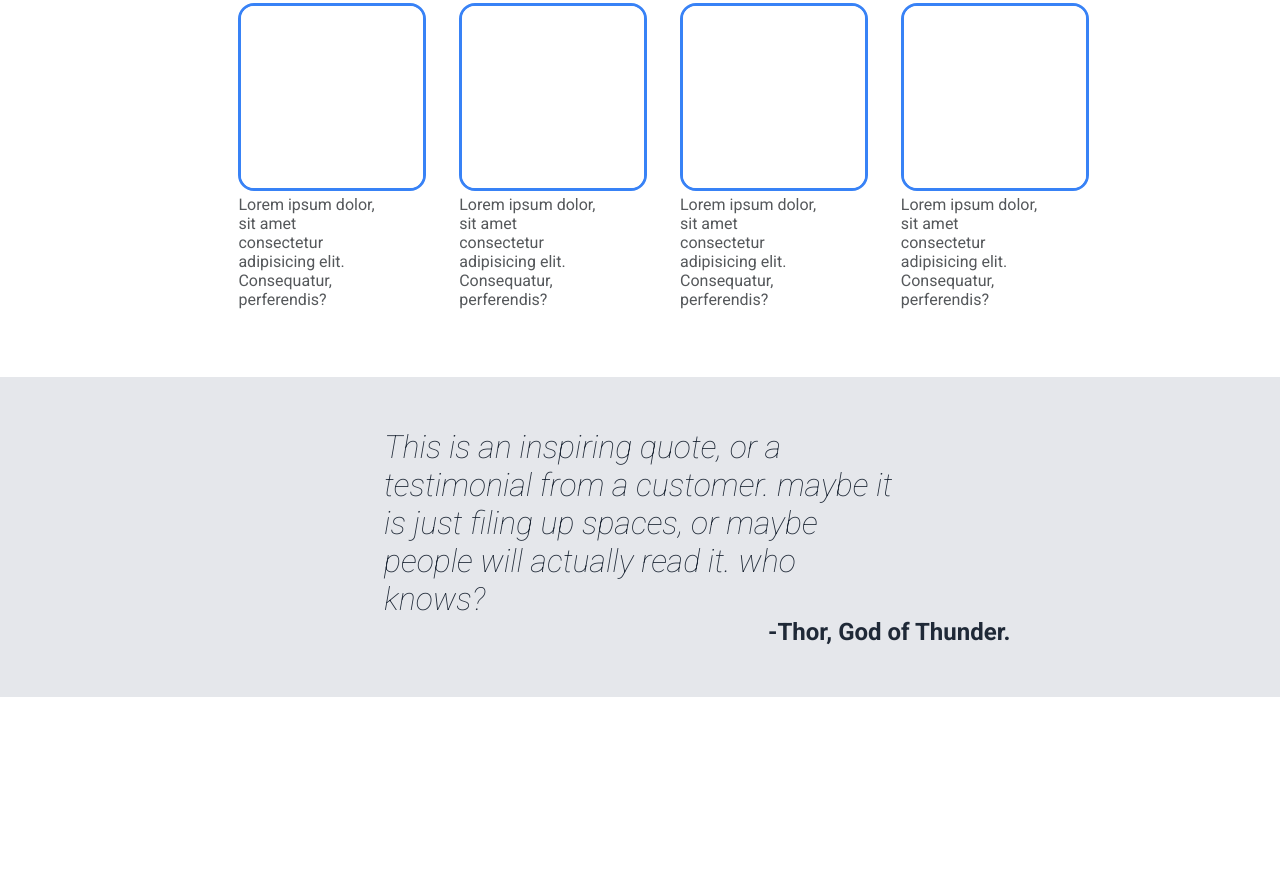
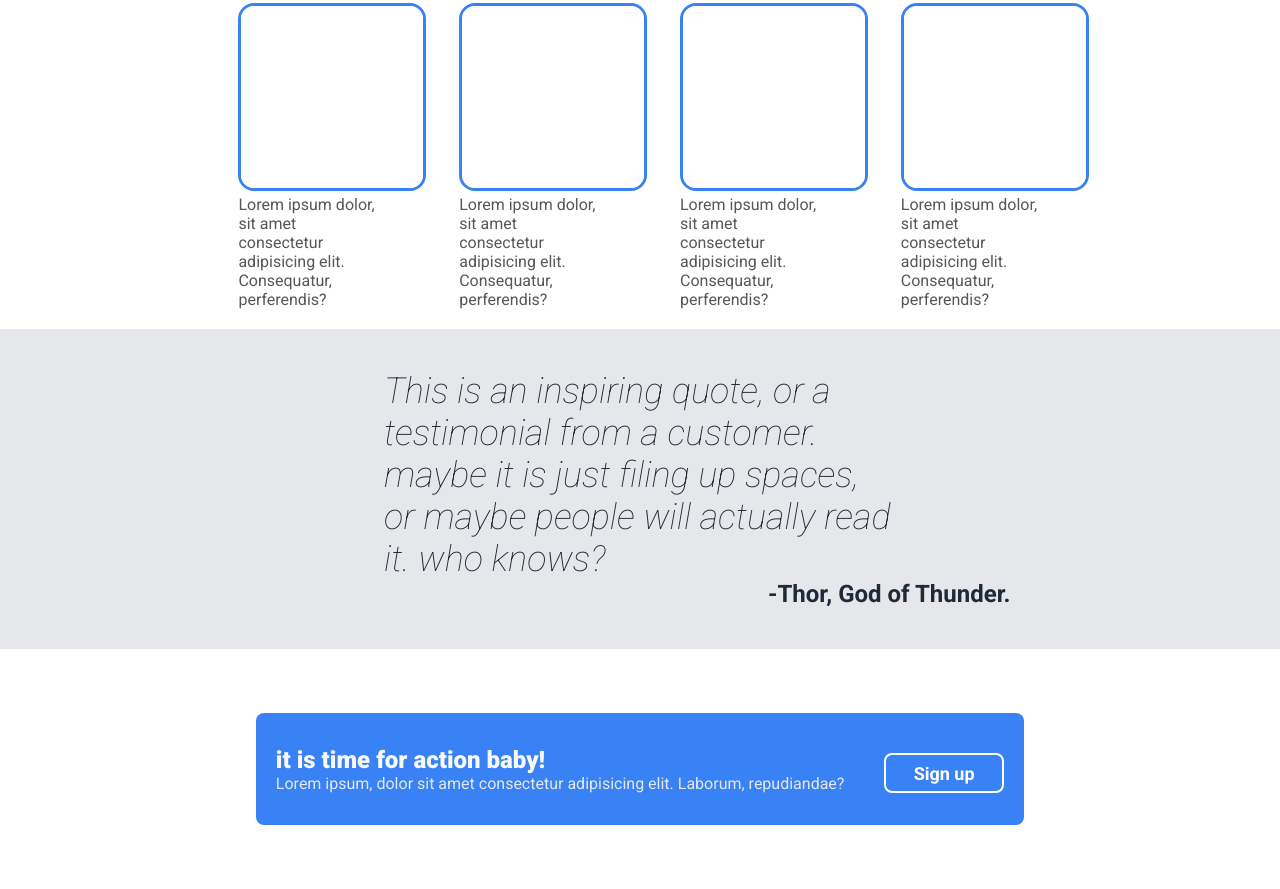
Before and after one commit to MalekD5/landing-page, a plain HTML site: page index.html in a window 1280 px wide. Shown: the part 671-1560 px from the top of the page. Before the commit the page ends 1368 px from the top, so only its background shows below. Drawn offline with Linux system fonts and the light colour scheme.

Commit message:
add action section

```diff
--- a/index.html
+++ b/index.html
@@ -53,6 +53,7 @@
     </div>
   </div>
 
+  <!-- Done quote-->
   <div class="quote-container">
     <div class="quote-container_quote">
       <h1>
@@ -61,5 +62,15 @@
     </div>
     <p>-Thor, God of Thunder.</p>
   </div>
+
+  <div class="action-container">
+    <div class="action-part">
+      <div class="action-part-text">
+        <h2>it is time for action baby!</h2>
+        <p>Lorem ipsum, dolor sit amet consectetur adipisicing elit. Laborum, repudiandae?</p>
+      </div>
+      <button>Sign up</button>
+    </div>
+  </div>
 </body>
 </html>
--- a/main.css
+++ b/main.css
@@ -15,7 +15,7 @@
       margin: 0;
       font-family: 'Roboto', sans-serif;
       font-weight: normal;
-      color: var(--dark-background)
+      color: var(--hero-main);
 }
 
 /*
@@ -124,7 +124,6 @@
       justify-content: start;
       align-items: center;
       gap: 3rem;
-      margin-bottom: 3rem;
 }
 
 .info-container > h1 {
@@ -176,7 +175,7 @@
       word-wrap: break-word;
 }
 
-.quote-container > h1 {
+.quote-container_quote > h1 > i {
       font-size: 36px;
       color: var(--dark-background);
       font-weight: lighter;
@@ -194,3 +193,51 @@
       font-weight: bold;
       color: var(--dark-background);
 }
+
+
+/*
+ ##################################
+               ACTION
+ ##################################
+*/
+
+.action-container {
+      width: 100%;
+      height: 30vh;
+      display: flex;
+      justify-content: center;
+      align-items: center;
+}
+
+.action-part {
+      width: 60%;
+      height: 14vh;
+      background-color: var(--secondary);
+      border-radius: .5rem;
+      display: flex;
+      justify-content: space-around;
+      align-items: center;
+      word-wrap: break-word;
+}
+
+.action-part-text > h2 {
+      color: var(--hero-main);
+      font-weight: 900;
+}
+
+.action-part-text > p {
+      color: var(--hero-secondary);
+}
+
+.action-part > button {
+      margin-top: .5rem;
+      color: #FFF;
+      background-color: var(--secondary);
+      border: solid 2px #FFF;
+      cursor: pointer;
+      font-size: 18px;
+      font-weight: bold;
+      width: 120px;
+      height: 40px;
+      border-radius: .5rem;
+}
```
